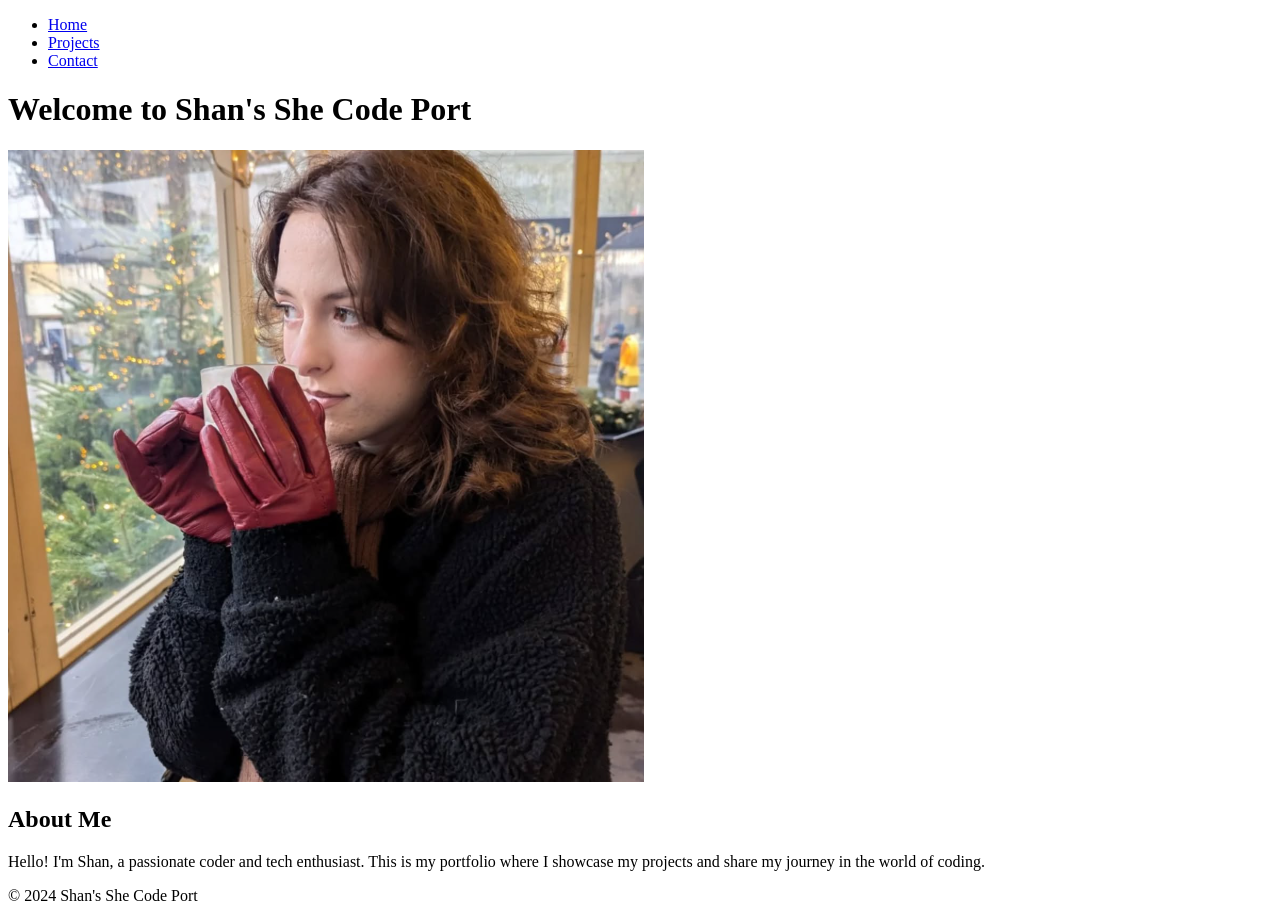
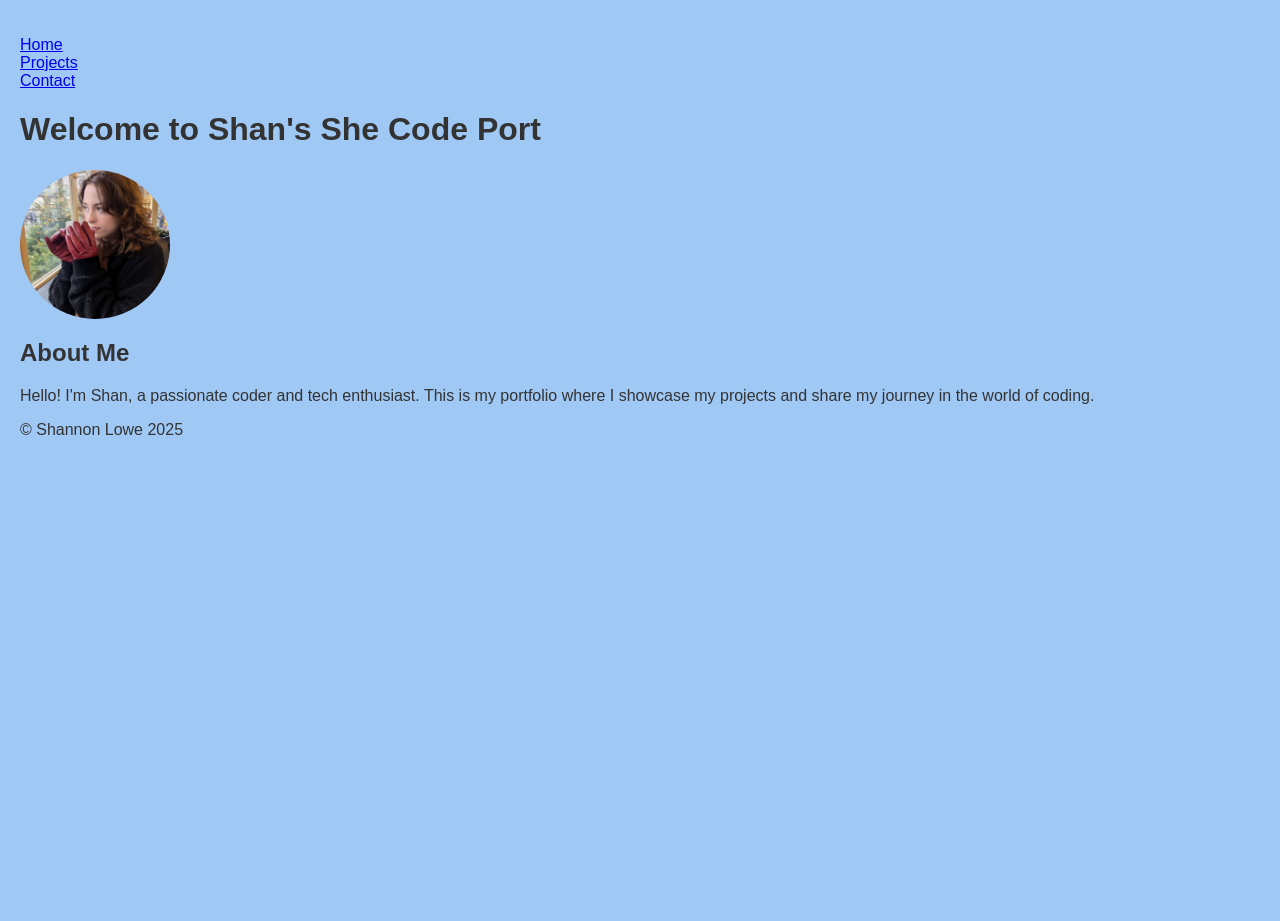
Before and after one commit to SHS-Peb/She-Codes-Port, a plain HTML site: page home.html in a window 1280 px wide. After the commit the page ends 800 px from the top, so only its background shows below. Drawn offline with Linux system fonts and the light colour scheme.

Commit message:
css basics

```diff
--- a/home.html
+++ b/home.html
@@ -3,9 +3,10 @@
 <head>
     <meta charset="UTF-8">
     <meta name="viewport" content="width=device-width, initial-scale=1.0">
+    <link rel="stylesheet" href="style.css">
     <title>Shan's She Code Port Home</title>
 </head>
-<body>
+<body class="home">
     <nav>
         <ul>
             <li><a href="home.html">Home</a></li>
@@ -15,14 +16,14 @@
     </nav>
     <header>
         <h1>Welcome to Shan's She Code Port</h1>
-        <img src="assets/profile.PNG" alt="profile-picture">
+        <img id="profile-picture" src="assets/profile.PNG" alt="profile-picture">
     </header>
     <section>
         <h2>About Me</h2>
         <p>Hello! I'm Shan, a passionate coder and tech enthusiast. This is my portfolio where I showcase my projects and share my journey in the world of coding.</p>
     </section>
     <footer>
-        <p>&copy; 2024 Shan's She Code Port</p>
+        <p>&copy; Shannon Lowe 2025</p>
     </footer>
 </body>
 </html>
--- /dev/null
+++ b/style.css
@@ -0,0 +1,24 @@
+body{
+    font-family: Arial, sans-serif;
+    margin: 0;
+    padding: 0;
+}
+
+.home {
+    background-color: #a0c8f5;
+    color: #333;
+    padding: 20px;
+}
+
+nav ul {
+    list-style-type: none;
+    padding: 0;
+}
+
+#profile-picture {
+    width: 150px;
+    height: auto;
+    border-radius: 50%;
+    display: block;
+    margin: 10px 0;
+}
```
Also changed, not shown: pages/contact.html (+3 -0 lines), pages/projects.html (+3 -0 lines), styles.css (deleted).
